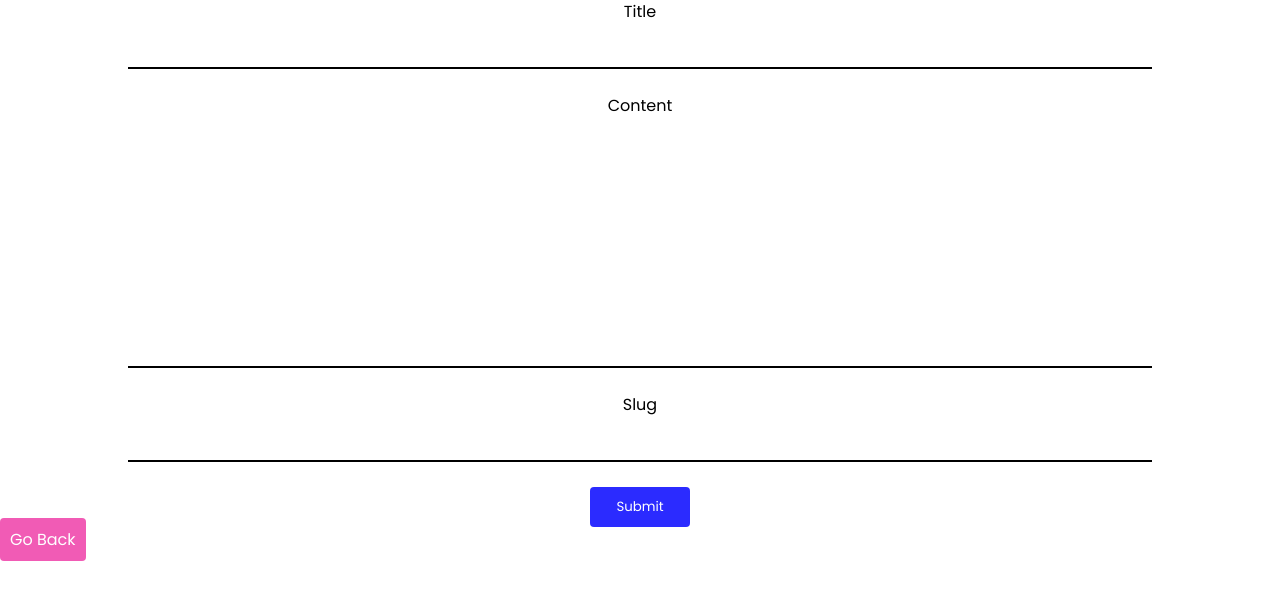
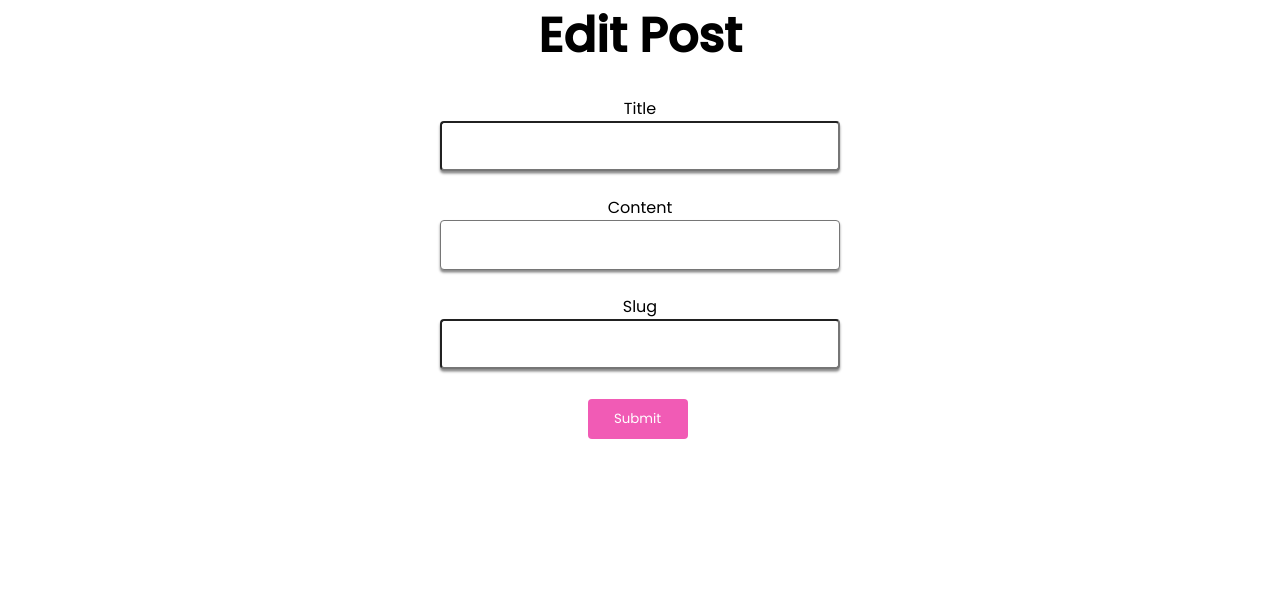
Before and after one commit to liaozhuzhu/qit, a Flask app: template templates/edit_post.html in a window 1280 px wide. Shown: the part 60-660 px from the top of the page. Run offline with Flask 2, Linux system fonts and the light colour scheme; the template is opened without the code that fills it: values that come from a table or form of the project are taken from there, others are empty; some libraries are stand-ins or nearby versions.

Commit message:
Styling change edit post

```diff
--- a/templates/edit_post.html
+++ b/templates/edit_post.html
@@ -2,22 +2,25 @@
 {%block title%}Edit Post{%endblock%}
 
 {%block content%}
+<div class="container-main">
+    <h1 class="title-secondary">Edit Post</h1>
+    <br/>
     <form method="POST" class="form">
         {{form.hidden_tag()}}
 
         {{form.title.label(class="form-label")}}
-    {{form.title(class="form-control", autocomplete="off")}}
+        {{form.title(class="post-input", autocomplete="off")}}
         <br/>
         {{form.content.label(class="form-label")}}
-    {{form.content(class="form-control form-textarea", rows="5", autocomplete="off")}}
+        {{form.content(class="post-input form-textarea")}}
         <br/>
         {{form.slug.label(class="form-label")}}
-    {{form.slug(class="form-control", autocomplete="off")}}
+        {{form.slug(class="post-input", autocomplete="off")}}
         <br/>
 
-    {{form.submit(class="btn-submit")}}
+        {{form.submit(class="btn-primary")}}
     </form>
-<a href="{{url_for('post', id=id)}}" class="btn-primary">Go Back</a>
     {{ckeditor.load()}}
     {{ckeditor.config(name="content")}}
+</div>
 {%endblock%}
```
Lines whose indentation alone changed are shown as unchanged.
